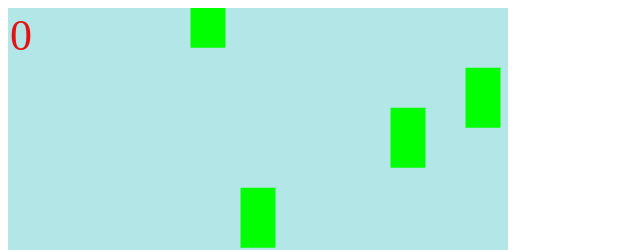
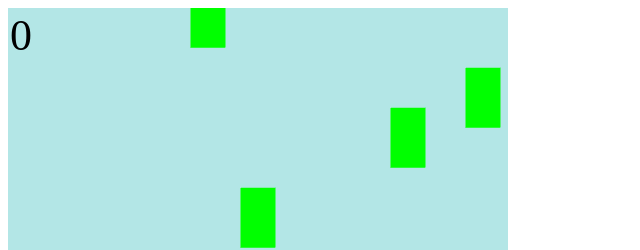
Before and after one commit to boskovics/catch_falling_objects_game, a plain HTML site: page index.html in a window 1280 px wide. Shown: the top 250 px of the page, 0-640 px from the left. Drawn offline with Linux system fonts and the light colour scheme.

Commit message:
Reverted the color of score.

```diff
--- a/index.html
+++ b/index.html
@@ -5,7 +5,7 @@
 
 <body>
     </canvas>
-        <div id="score" style="position: fixed; top: 10px; left: 10px; font-size: 44px; color: rgb(226, 19, 19);">0</div>
+        <div id="score" style="position: fixed; top: 10px; left: 10px; font-size: 44px; color: rgb(0, 0, 0);">0</div>
     <script>
 
         let windowW = 500;
```
